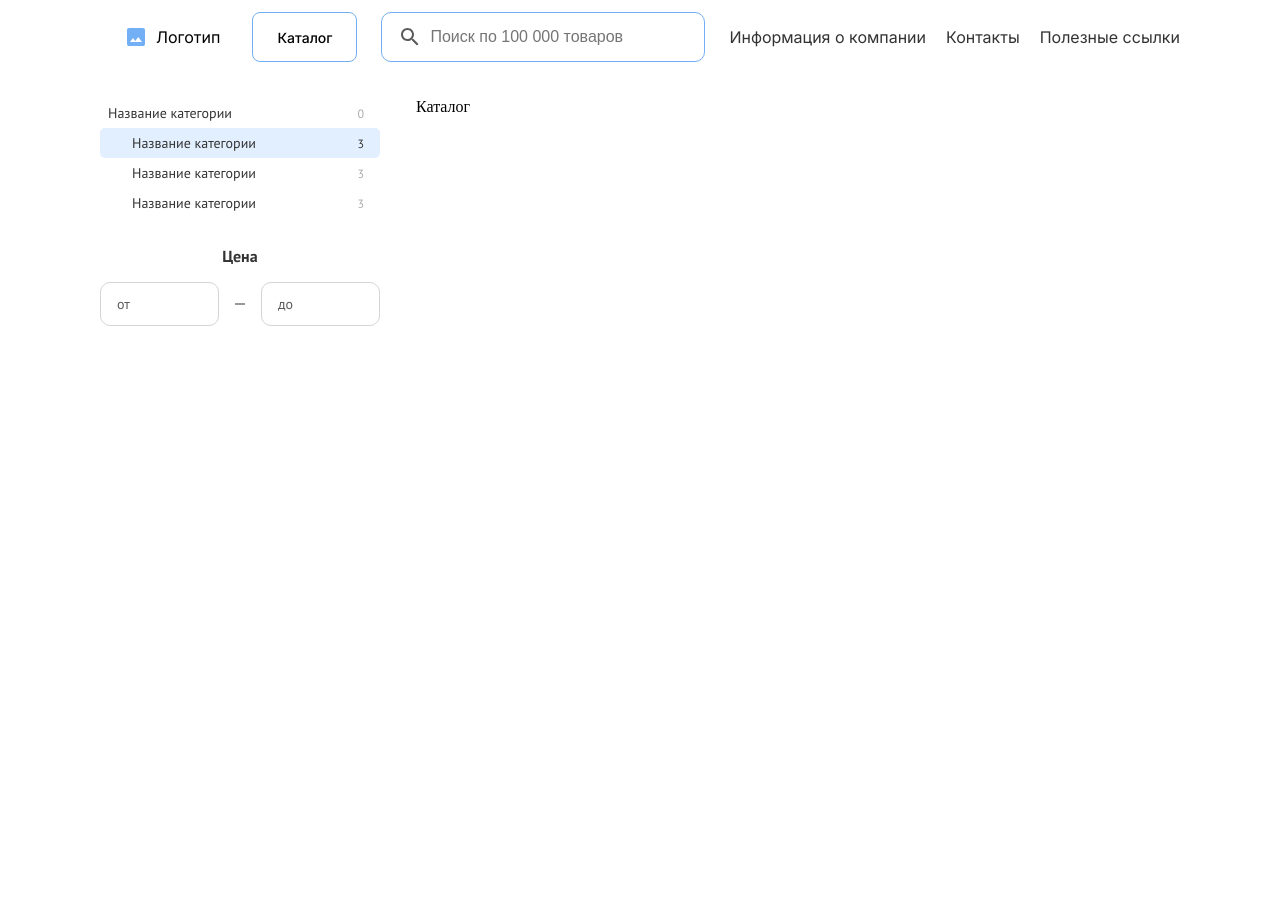
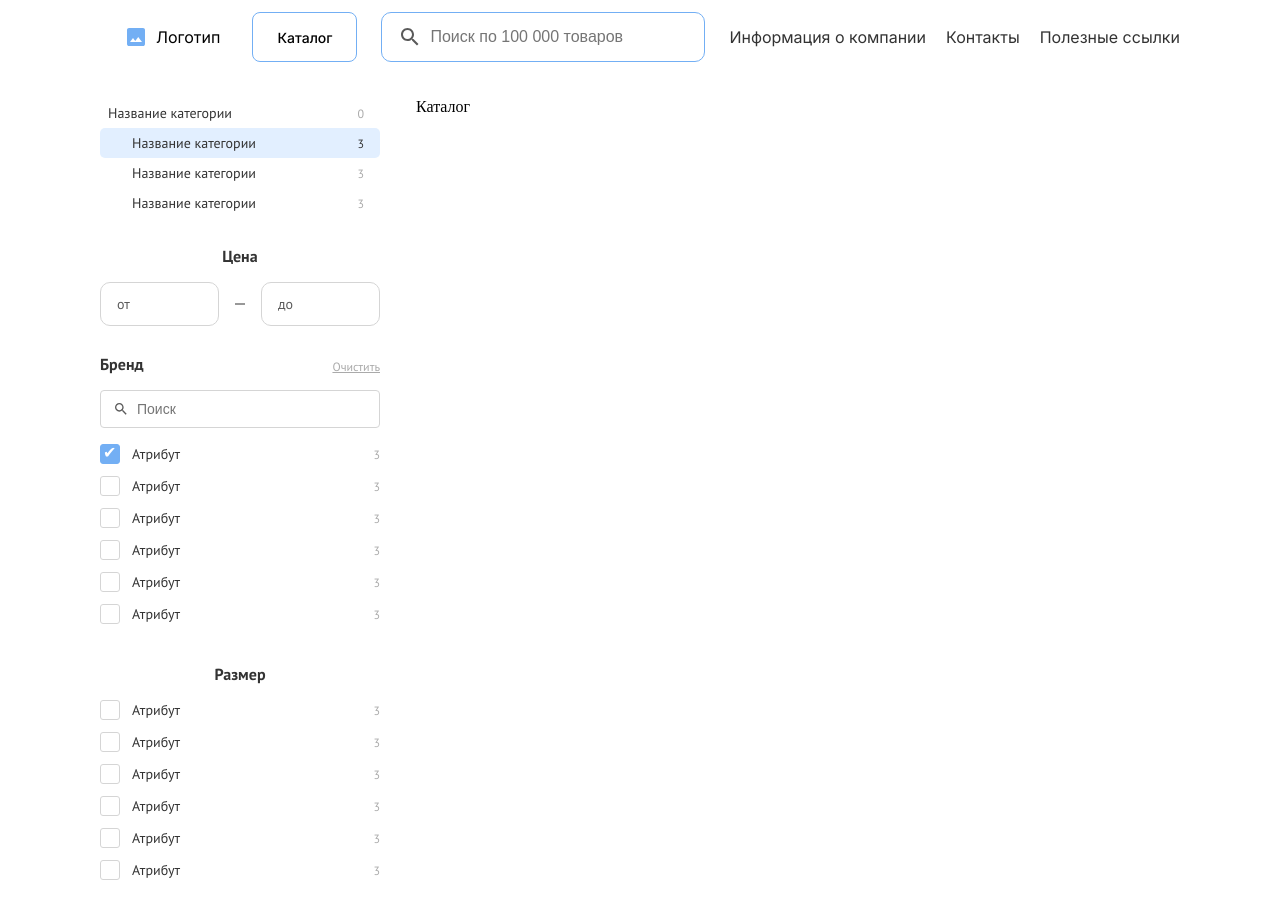
Before and after one commit to Mikhail-Kuz/shop_digi, a Vue app: page / in a window 1280 px wide. Shown: the top 916 px of the page. Before the commit the page ends 800 px from the top, so only its background shows below. Built offline with nearby package versions, Linux system fonts and the light colour scheme.

Commit message:
add: checkbox filter

```diff
--- /dev/null
+++ b/src/components/CheckboxFilter.vue
@@ -0,0 +1,106 @@
+<template>
+    <div class="checkbox-filter">
+        <div class="checkbox-filter__title" :class="withClear && 'withClear'">
+            <div class="checkbox-filter__title__name">{{ title }}</div>
+            <div v-if="withClear" class="checkbox-filter__title__clear">Очистить</div>
+        </div>
+        <MyInput v-if="withSearch" class="checkbox-filter__search" placeholder="Поиск"><template v-slot:icon><IconSearch /></template></MyInput>
+        <div v-if="options" class="checkbox-filter__group">
+            <MyCheckbox
+                v-for="option in options"
+                :key="`${Date.now()}-${option.id}`"
+                :id="option.id"
+                :label="option.title"
+                :checked="option.checked"
+                :count="option.count"
+            />
+        </div>
+    </div>
+</template>
+
+<script>
+import MyCheckbox from './MyCheckbox.vue';
+import MyInput from './MyInput.vue';
+import IconSearch from '../assets/icons/IconSearch.vue';
+
+export default {
+    name: 'CheckboxFilter',
+    components: {
+        MyCheckbox,
+        MyInput,
+        IconSearch
+    },
+    props: {
+        title: {
+            type: String,
+            default: 'Название'
+        },
+        withSearch: Boolean,
+        withClear: Boolean,
+        options: Array,
+    }
+}
+</script>
+
+<style lang="scss">
+    @import '../styles/colors';
+
+    .checkbox-filter {
+        margin-bottom: 28px;
+
+        &__title {
+            display: flex;
+            justify-content: center;
+            align-items: flex-end;
+            margin-bottom: 16px;
+            font-weight: 700;
+            font-size: 16px;
+
+            &.withClear {
+                justify-content: space-between;
+            }
+
+            &__clear {
+                font-size: 12px;
+                font-weight: 400;
+                color: $fontGhost;
+                text-decoration: underline;
+                cursor: pointer;
+
+                &:hover {
+                    color: $primary;
+                }
+            }
+        }
+
+        .input.checkbox-filter__search {
+            border-color: $borderColor;
+            border-radius: 4px;
+            padding: 10px 12px;
+
+        }
+
+        &__search {
+            margin-bottom: 16px;
+
+            & > .input__icon svg {
+                width: 16px;
+                height: 16px;
+            }
+
+            & > input {
+                height: 16px;
+            }
+
+            & > input::placeholder {
+                font-size: 14px;
+            }
+        }
+
+        &__group {
+            max-height: 192px;
+            overflow-y: auto;
+            scrollbar-width: thin;
+        }
+    }
+</style>
--- /dev/null
+++ b/src/components/MyCheckbox.vue
@@ -0,0 +1,74 @@
+<template>
+    <div class="checkbox">
+        <input :id="id" class="checkbox__input" type="checkbox" :checked="checked" />
+        <label :for="id" class="checkbox__label">{{ label }}</label>
+        <div v-if="count" class="checkbox__count">{{ count }}</div>
+    </div>
+</template>
+
+<script>
+export default {
+    name: 'MyCheckbox',
+    props: {
+        id: Number,
+        label: String,
+        checked: Boolean,
+        count: Number
+    }
+
+}
+</script>
+
+<style lang="scss" scoped>
+    @import '../styles/colors';
+
+    .checkbox {
+        display: flex;
+        align-items: center;
+        margin-bottom: 12px;
+
+        &__input {
+            appearance: none;
+            position: relative;
+            width: 20px;
+            height: 20px;
+            cursor: pointer;
+            border: 1px solid $borderColor;
+            border-radius: 3px;
+            margin-right: 12px;
+
+            &:checked {
+                background: $primary;
+                border-color: $primary;
+            }
+
+            &::after {
+                content: "\2714";
+                position: absolute;
+                top: -2px;
+                left: 2px;
+                width: 0px;
+                height: 0px;
+                font-size: 16px;
+                color: #ffffff;
+                overflow: hidden;
+            }
+
+            &:checked::after {
+                width: 20px;
+                height: 20px;
+            }
+        }
+
+        &__label {
+            flex: 1 1 auto;
+            cursor: pointer;
+        }
+
+        &__count {
+            flex: 0 0 auto;
+            color: $fontGhost;
+            font-size: 12px;
+        }
+    }
+</style>
--- a/src/views/MyFilter.vue
+++ b/src/views/MyFilter.vue
@@ -2,18 +2,22 @@
     <div class="filter">
         <MyMenu title="Название категории" count="0" :options="menuOptions" />
         <PriceSelect />
+        <CheckboxFilter title="Бренд" :options="brandOptions" withClear withSearch />
+        <CheckboxFilter title="Размер" :options="sizeOptions" />
     </div>
 </template>
 
 <script>
 import MyMenu from '../components/MyMenu/MyMenu.vue';
 import PriceSelect from '../components/PriceSelect.vue';
+import CheckboxFilter from '../components/CheckboxFilter.vue';
 
 export default {
     name: 'MyFilter',
     components: {
         MyMenu,
         PriceSelect,
+        CheckboxFilter
     },
 
     data() {
@@ -23,6 +27,25 @@ export default {
                 { id: 2, title: 'Название категории', count: 3 },
                 { id: 3, title: 'Название категории', count: 3 },
             ],
+            brandOptions: [
+                { id: 1, title: 'Атрибут', checked: true, count: 3 },
+                { id: 2, title: 'Атрибут', checked: false, count: 3 },
+                { id: 3, title: 'Атрибут', checked: false, count: 3 },
+                { id: 4, title: 'Атрибут', checked: false, count: 3 },
+                { id: 5, title: 'Атрибут', checked: false, count: 3 },
+                { id: 6, title: 'Атрибут', checked: false, count: 3 },
+                { id: 7, title: 'Атрибут', checked: false, count: 3 },
+                { id: 8, title: 'Атрибут', checked: false, count: 3 },
+                { id: 9, title: 'Атрибут', checked: false, count: 3 },
+            ],
+            sizeOptions: [
+                { id: 1, title: 'Атрибут', checked: false, count: 3 },
+                { id: 2, title: 'Атрибут', checked: false, count: 3 },
+                { id: 3, title: 'Атрибут', checked: false, count: 3 },
+                { id: 4, title: 'Атрибут', checked: false, count: 3 },
+                { id: 5, title: 'Атрибут', checked: false, count: 3 },
+                { id: 6, title: 'Атрибут', checked: false, count: 3 },
+            ]
         }
     }
 }
```
